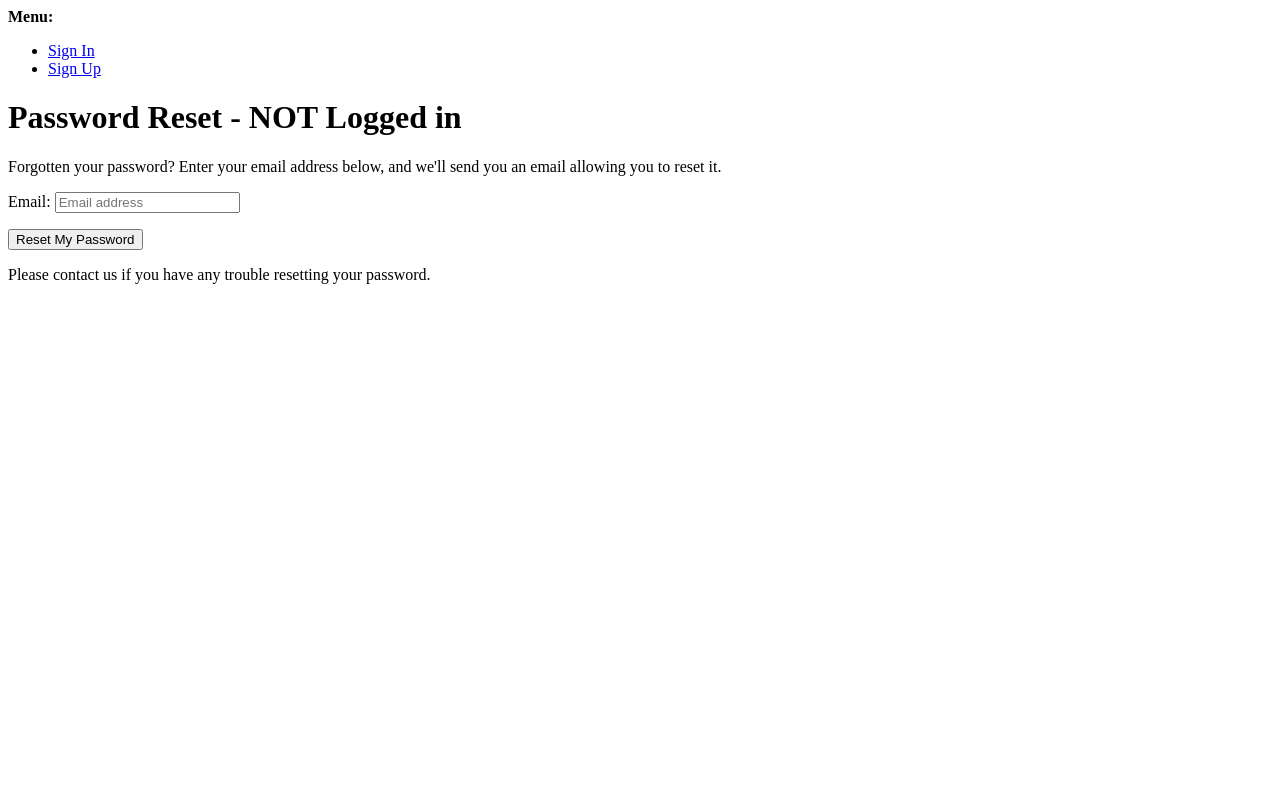
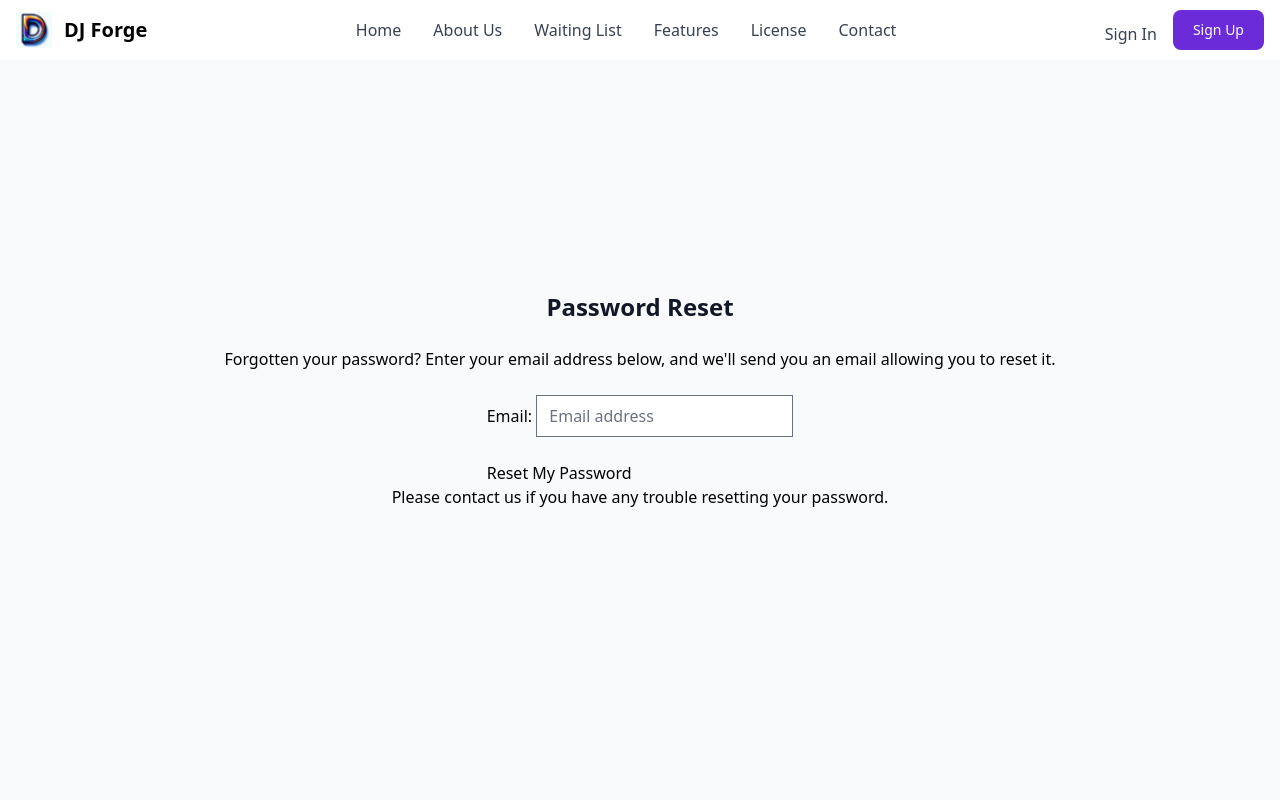
Before and after one commit to dimitrismistriotis/djforge, a Django app: page /accounts/password/reset/ in a window 1280 px wide. Run offline with Django 5.2, Linux system fonts and the light colour scheme; style sheets or scripts are compiled from the project's sources; parts of the project's set-up code (start-up, migrations or seed data) failed here and were passed over; some libraries are stand-ins or nearby versions.

Commit message:
feat(Reset-Password): start styling for not logged in users

```diff
--- a/dj_users/templates/account/password_reset_not_logged_in.html
+++ b/dj_users/templates/account/password_reset_not_logged_in.html
@@ -1,19 +1,29 @@
-{% extends "account/base_entrance.html" %}
+{% extends "dj_theme/base.html" %}
+{% comment %}
+  Version here based on: https://flowbite.com/blocks/marketing/login/
+{% endcomment %}
+
 {% load i18n allauth account %}
+
 {% block head_title %}
     {% trans "Password Reset" %}
 {% endblock head_title %}
+
 {% block content %}
-    {% element h1 %}
-        {% trans "Password Reset" %} - NOT Logged in
-    {% endelement %}
-    {% if user.is_authenticated %}
-        {% include "account/snippets/already_logged_in.html" %}
-    {% endif %}
+  {% include "dj_theme/header.html" %}
+
+  <section class="bg-gray-50 dark:bg-gray-900">
+    <div class="flex flex-col items-center justify-center px-6 py-8 mx-auto md:h-screen lg:py-0">
+      <h1 class="flex items-center mb-6 text-2xl font-semibold text-gray-900 dark:text-white">
+        {% trans "Password Reset" %}
+      </h1>
+
       <p>
         {% trans "Forgotten your password? Enter your email address below, and we'll send you an email allowing you to reset it." %}
       </p>
+
       {% url 'account_reset_password' as reset_url %}
+
       {% element form form=form method="post" action=reset_url %}
           {% slot body %}
               {% csrf_token %}
@@ -26,5 +36,12 @@
               {% endelement %}
           {% endslot %}
       {% endelement %}
-    <p>{% blocktrans %}Please contact us if you have any trouble resetting your password.{% endblocktrans %}</p>
+
+      <p>
+        {% blocktrans %}
+          Please contact us if you have any trouble resetting your password.
+        {% endblocktrans %}
+      </p>
+    </div>
+  </section>
 {% endblock content %}
```
Lines whose indentation alone changed are shown as unchanged.
